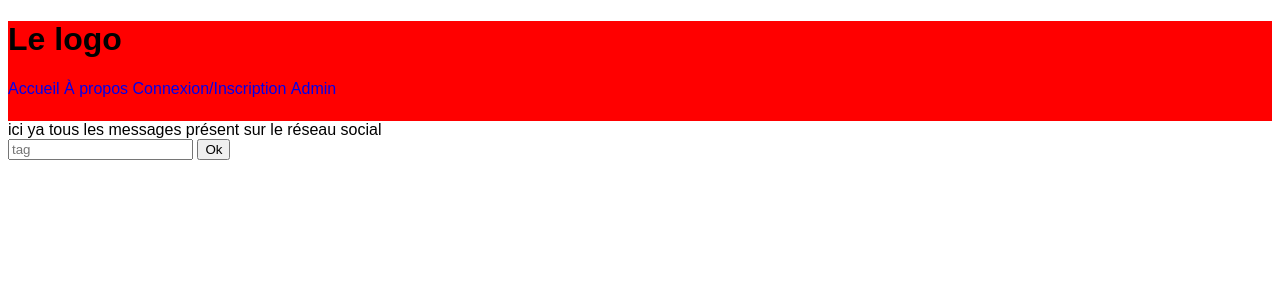
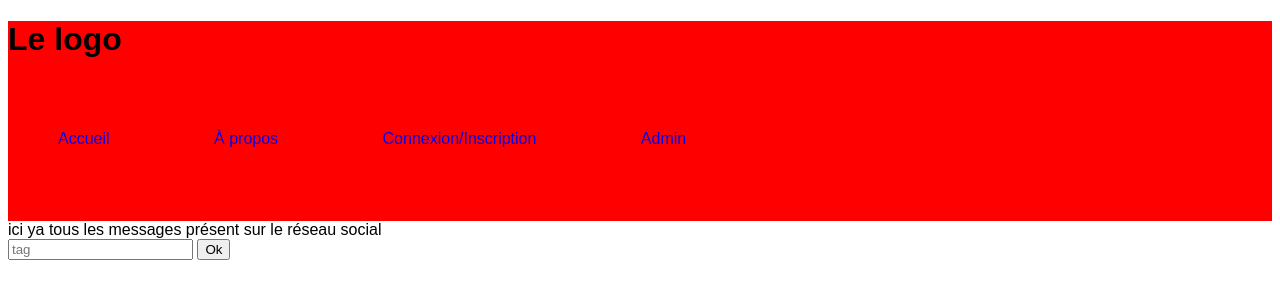
Before and after one commit to Thomas-DaPrato/php_projet, a PHP site: page /accueil.php in a window 1280 px wide. Shown: the top 300 px of the page. Run offline with PHP 8.4, Linux system fonts and the light colour scheme; data that the repository does not hold is empty.

Commit message:
finalisation du centrage des message sur la page d'accueil

```diff
--- a/code/accueil.php
+++ b/code/accueil.php
@@ -11,10 +11,12 @@ if (!($resultRequete = mysqli_query($link,$querry)))
     echo 'requete : ' .$querry . '<br/>';
 }
 
-echo '<div class="message">';
+echo '<div class="container_msg">';
 while ($result = mysqli_fetch_assoc($resultRequete))
 {
+    echo '<div class="msg">';
     echo $result['texte'], '<br/>';
+    echo '</div>';
 }
 echo '</div>';
 ?>
--- a/code/style.css
+++ b/code/style.css
@@ -3,7 +3,7 @@ body {
 }
 
 .nav-bar {
-    height: 100px;
+    height: 200px;
     widht: 100%;
     background-color: red;
 }
@@ -19,10 +19,21 @@ ul.menu {
 }
 
 li.menu_liste {
+    margin : 50px;
     display: inline-block;
 }
 
-.message {
+.container_msg {
     display: flex;
+    flex-direction: column;
+    align-items: center;
+}
+
+.msg {
+    display: flex;
+
     justify-content: center;
+    height: 20px;
+    width: 50px;
+    margin : 10px;
 }
```
